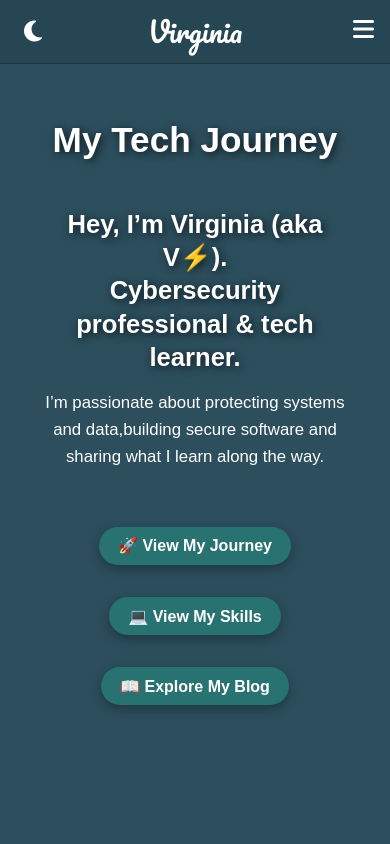
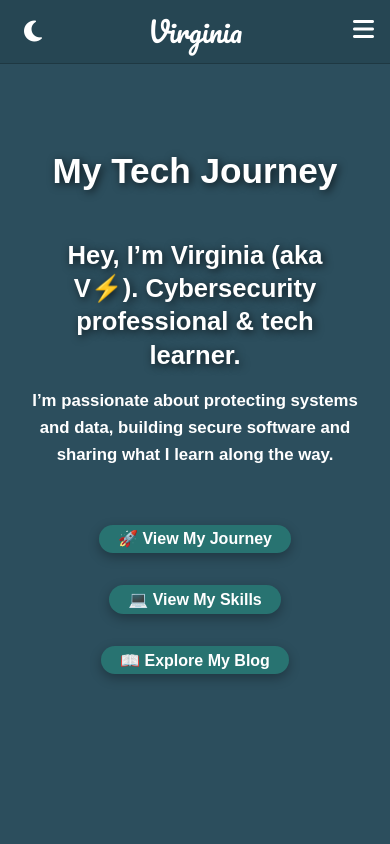
Before and after one commit to vnelai/vn-portfolio, a React (Vite) app: page /about-me in a window 390 px wide. Shown: the top 844 px of the page. Built offline with nearby package versions, Linux system fonts and the light colour scheme.

Commit message:
fix(hero): simplify hero intro and subtitle structure for improved readability

```diff
--- a/src/components/about-components/hero-about/HeroAbout.css
+++ b/src/components/about-components/hero-about/HeroAbout.css
@@ -49,8 +49,6 @@
   text-align: center;
   text-shadow: 2px 2px 8px rgba(0,0,0,.7);
 }
-
-.hero-intro .line2 { display: block; }
 
 .hero-subtitle-about{
   font-size: 1.15rem;  /* slightly smaller for balance */
@@ -119,7 +117,7 @@ a.cta-button-about.connect {
 
   .cta-button-about,
   .cta-button-about.connect {
-    padding: 0.6rem 1.2rem;
+    padding: 0.3rem 1.2rem;
     font-size: 1rem;
   }
 
--- a/src/components/about-components/hero-about/HeroAbout.jsx
+++ b/src/components/about-components/hero-about/HeroAbout.jsx
@@ -14,18 +14,12 @@ const HeroAbout = () => {
         <h1 className="hero-title-about">My Tech Journey</h1>
 
         <h2 className="hero-intro">
-          Hey, I’m Virginia (aka V⚡).
-          <br className="desktop-br" />
-          <span className="line2">
-            Cybersecurity professional & tech learner.
-          </span>
+          Hey, I’m Virginia (aka V⚡). Cybersecurity professional & tech learner.
         </h2>
-
-        <p className="hero-subtitle-about">
+        <h3 className="hero-subtitle-about">
           I’m passionate about protecting systems and data,
-          <br className="desktop-br" />
           building secure software and sharing what I learn along the way.
-        </p>
+        </h3>
 
         <div className="cta-buttons-about">
           <button
```
